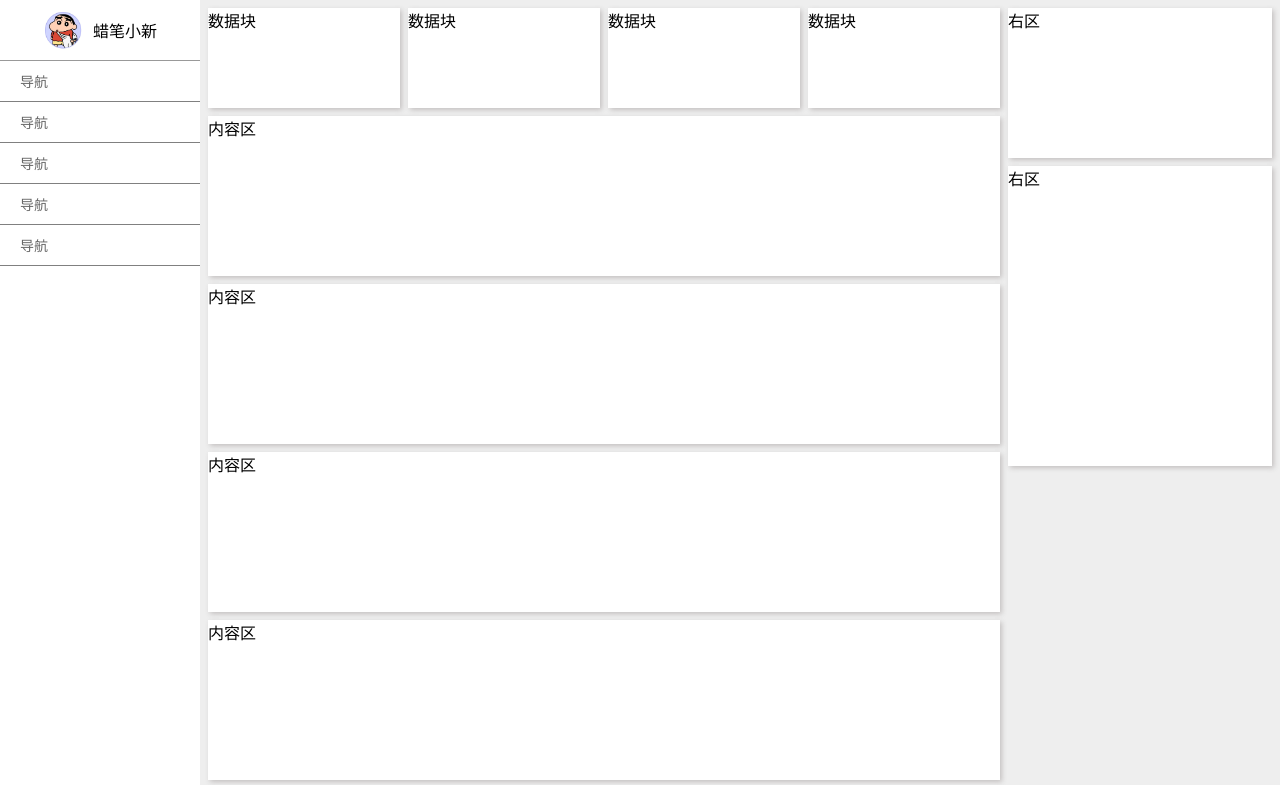
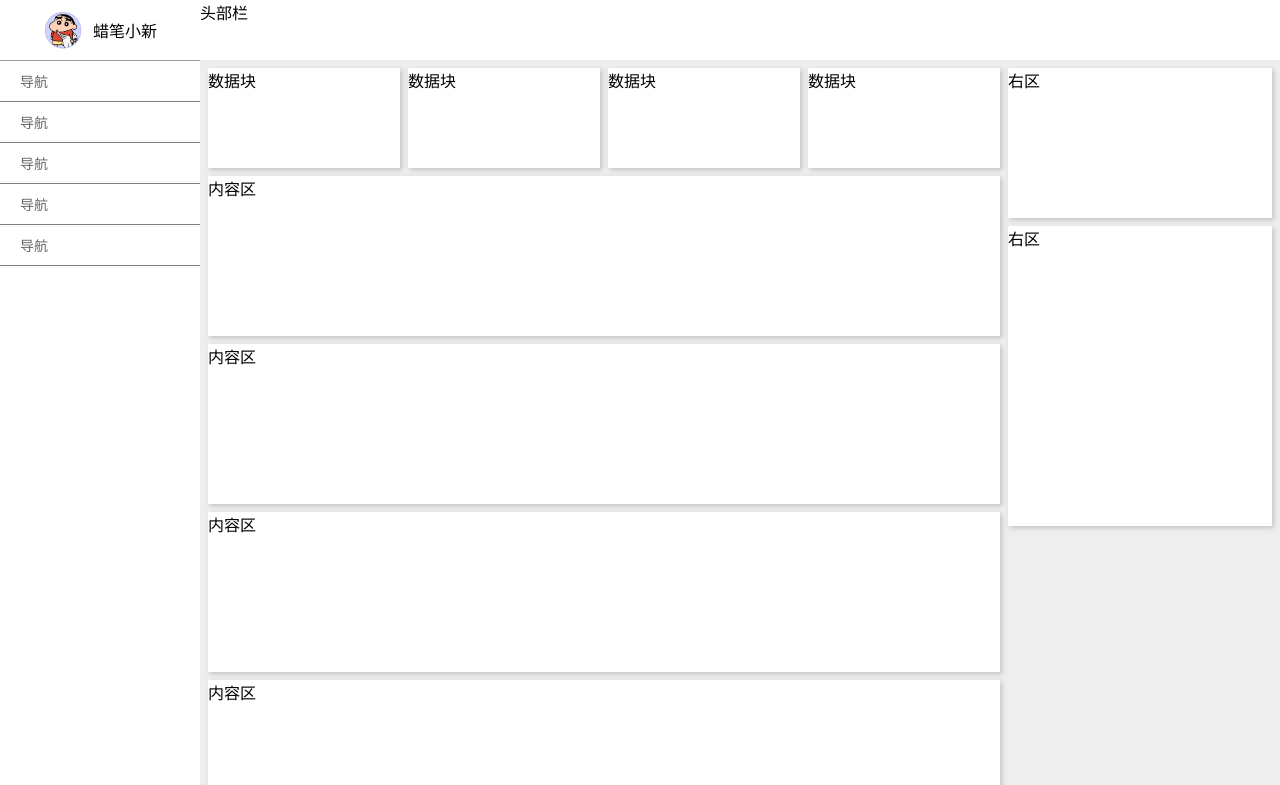
Before and after one commit to Lvpike/web2, a plain HTML site: page index.html in a window 1280 px wide. Shown: the top 785 px of the page. Drawn offline with Linux system fonts and the light colour scheme.

Commit message:
Update index.html

```diff
--- a/index.html
+++ b/index.html
@@ -100,9 +100,9 @@
     <div class="flex1 flex column">
       <!--头部栏-->
       <!-- <div style="height: 60px" class="baise"></div> -->
-      <div class="baise" style="height: 60px; z-index: 1"></div>
+      <div class="baise" style="height: 60px; z-index: 1">头部栏</div>
       <!--内容栏-->
-      <div class="flex flex1" style="neirong overflow: auto">
+      <div class="flex flex1 neirong" style="overflow: auto">
         <div style="flex: 3" class="flex column mg8">
           <div class="shujuqu flex">
             <div
```
